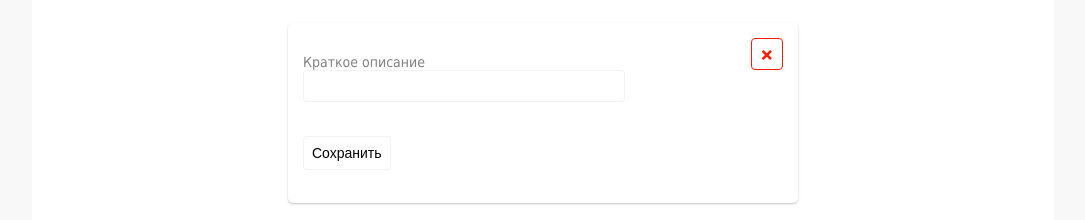
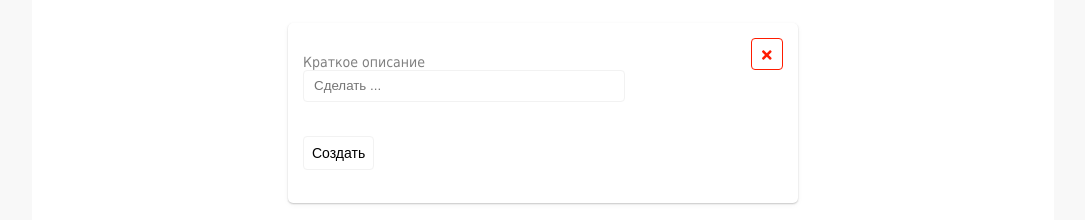
Before and after one commit to azinit/task-manager, a React (Create React App) app: page / in a window 1280 px wide. Both pictures are taken after a click on the button "Добавить". Shown: the part 227-447 px from the top of the page, without its empty margins (97-1182 px from the left). Built offline with nearby package versions, Linux system fonts and the light colour scheme; no server answers.

Commit message:
base adding

```diff
--- a/src/components/modal/modal.tsx
+++ b/src/components/modal/modal.tsx
@@ -9,19 +9,30 @@ interface Config {
         caption: string;
     };
     modalTitle: string;
+    isOpen: boolean;
 }
 
 export default class Modal extends React.Component<Partial<Config>> {
-    state = {
-        isOpen: false
-    }
-
     defaultConfig: Config = {
         btnOpen: {
             className: "",
             caption: "Open"
         },
-        modalTitle: ""
+        modalTitle: "",
+        isOpen: false
+    }
+
+    // FIXME
+    state = {
+        isOpen: this.props.isOpen ?? this.defaultConfig.isOpen
+    }
+
+    open = () => {
+        this.setState({ isOpen: true })
+    }
+
+    close = () => {
+        this.setState({ isOpen: false })
     }
 
     render() {
@@ -29,7 +40,7 @@ export default class Modal extends React.Component<Partial<Config>> {
         const modalTitle = this.props.modalTitle || this.defaultConfig.modalTitle;
         return (
             <>
-                <button className={btnOpen.className} onClick={() => this.setState({ isOpen: true })}>
+                <button className={btnOpen.className} onClick={this.open}>
                     {btnOpen.caption}
                 </button>
 
@@ -38,7 +49,7 @@ export default class Modal extends React.Component<Partial<Config>> {
                         <div className='modal-wrapper'>
                             <div className="modal-header">
                                 <h1>{modalTitle}</h1>
-                                <button className="btn btn_danger btn_square modal-close" onClick={() => this.setState({ isOpen: false })}>
+                                <button className="btn btn_danger btn_square modal-close" onClick={this.close}>
                                     <FontAwesomeIcon icon={faTimes}/>
                                 </button>
                             </div>
--- a/src/components/todo-action/todo-add/todo-add.tsx
+++ b/src/components/todo-action/todo-add/todo-add.tsx
@@ -1,22 +1,51 @@
-import React, { FormEvent } from 'react'
+import React, { FormEvent, ChangeEvent } from 'react'
 import './todo-add.scss'
 import Modal from '../../modal/modal'
 import TodoForm from '../todo-form/todo-form'
 
-const TodoAdd: React.FC = () => {
-    function onSubmit(event: FormEvent<HTMLFormElement>) {
-        event.preventDefault();
-        console.log("TODO-ADD: SUBMIT ATTEMPT");
+interface Config {
+    add(title: string): void
 }
 
+class TodoAdd extends React.Component<Config> {
+    state = {
+        value: ''
+    }
+
+    modal = React.createRef<Modal>();
+
+    onSubmit = (event: FormEvent<HTMLFormElement>) => {
+        event.preventDefault();
+        this.props.add(this.state.value);
+        this.modal.current?.close();
+        this.setState({
+            value: ''
+        })
+    }
+
+    onChange = (event: ChangeEvent<HTMLInputElement>) => {
+        this.setState({
+            value: event.target.value
+        })
+
+    }
+
+    render() {
         return (
             <Modal
                 btnOpen={{ caption: "Добавить", className: "btn btn_success btn_alt-color btn_wide" }}
                 modalTitle=""
+                ref={this.modal}
             >
-            <TodoForm onSubmit={onSubmit}/>
+                <TodoForm
+                    onSubmit={this.onSubmit}
+                    onChange={this.onChange}
+                    value={this.state.value}
+                />
             </Modal>
         )
     }
 
+}
+
 export default TodoAdd
--- a/src/components/todo-action/todo-form/todo-form.tsx
+++ b/src/components/todo-action/todo-form/todo-form.tsx
@@ -2,32 +2,43 @@ import React, { FormEvent, ChangeEvent } from 'react'
 
 interface Config {
     onSubmit(event: FormEvent<HTMLFormElement>): void;
+    onChange(event: ChangeEvent<HTMLInputElement>): void;
+    value: string;
     btnSubmit?: JSX.Element;
     initialTitle?: string;
 }
 
 const TodoForm: React.FC<Config> = (props) => {
-    const [value, setValue] = React.useState(props.initialTitle || '');
-    const [changed, setChanged] = React.useState(false);
-
-    function onChange(event: ChangeEvent<HTMLInputElement>) {
-        const actualValue = event.target.value;
-        setChanged(value !== actualValue);
-        setValue(actualValue);
-    }
-
     return (
         <form onSubmit={props.onSubmit}>
             <div className="form-group">
                 <label className="form-label" htmlFor="title">Краткое описание</label>
-                    <input className="form-input" name="title" type="text" value={value} onChange={onChange}/>
+                <input
+                    className="form-input" name="title" type="text"
+                    value={props.value} onChange={props.onChange}
+                    placeholder="Сделать ..."
+                />
                 <div className="form-notification"></div>
             </div>
             <div className="form-group">
-                    { props.btnSubmit || <button type="submit" className="btn btn_primary btn_alt-border btn_alt-color">Сохранить</button>}
+                {props.btnSubmit || <button type="submit" className="btn btn_primary btn_alt-border btn_alt-color">Создать</button>}
             </div>
         </form>
     )
 }
 
+
+/*
+export function useTodoForm(defaultTitle = '', defaultChanged = false) {
+    const [value, setValue] = React.useState(defaultTitle);
+    const [changed, setChanged] = React.useState(defaultChanged);
+
+    return {
+        value,
+        setValue,
+        changed,
+        setChanged,
+    }
+}*/
+
 export default TodoForm
--- a/src/pages/Edit.tsx
+++ b/src/pages/Edit.tsx
@@ -7,6 +7,13 @@ import { ITask } from '../interfaces';
 import { FontAwesomeIcon } from '@fortawesome/react-fontawesome';
 import { faTrashAlt } from '@fortawesome/free-solid-svg-icons';
 import Footer from '../components/footer/footer';
+
+interface ListResponse {
+    data: ITask[],
+    length: number,
+    success: boolean,
+    error: string,
+}
 
 interface RequestParameters {
     match: {
@@ -20,8 +27,31 @@ interface Config extends RouteComponentProps<any> {
 
 const Edit: React.FC<Config> = (props) => {
     const id: number = +props.match.params.id;
-    const task: ITask = initialTasks.find(task => task.id === id)!;
+    const [task, setTask] = React.useState({ id: -1, title: '' })
     const { remove } = React.useContext(TodoContext);
+    const [loading, setLoading] = React.useState(true);
+
+    React.useEffect(() => {
+        fetch('https://test.megapolis-it.ru/api/list')
+            .then(response => response.json())
+            .then((response: ListResponse) => {
+                setTask(response.data.find((task) => task.id === id)!);
+                setLoading(false);
+            })
+    }, [])
+
+    if (loading) {
+        return <div className="wrapper">
+            <div className="page">
+                <Header title="Загрузка...">
+                    <p>...</p>
+                </Header>
+                <div className="main">
+                    <p>...</p>
+                </div>
+            </div>
+        </div>
+    }
     // TODO: add styles!
     return (
         <div className='wrapper'>
@@ -34,9 +64,9 @@ const Edit: React.FC<Config> = (props) => {
                     </button>
                 </Header>
                 <div className="main">
-                    <TodoEdit task={task}/>
+                    <TodoEdit task={task} />
                 </div>
-                <Footer/>
+                <Footer />
             </div>
         </div>
     )
--- a/src/pages/List.tsx
+++ b/src/pages/List.tsx
@@ -19,6 +19,7 @@ const List: React.FC = () => {
     let success = false;
     let error = "";
 
+    // TODO: add validate alerts (success?)
     React.useEffect(() => {
         fetch('https://test.megapolis-it.ru/api/list')
           .then(response => response.json())
@@ -30,6 +31,14 @@ const List: React.FC = () => {
       }, [])
 
     function add(title: string) {
+        console.log(title);
+        /*fetch('https://test.megapolis-it.ru/api/list', {
+            method: 'POST',
+            body: JSON.stringify({title}),
+            headers: {
+                'Content-Type': 'application-json'
+            }
+        })*/
         setTasks([...tasks, {
             title,
             id: tasks.length,
@@ -51,13 +60,13 @@ const List: React.FC = () => {
             return task;
         }))
     }
-
+    // FIXME: TodoAdd({ add })
     return (
         <TodoContext.Provider value={{ add, remove, edit }}>
             <div className='wrapper'>
                 <div className="page">
                     <Header title="Список задач">
-                        <TodoAdd/>
+                        <TodoAdd add={add}/>
                     </Header>
                     <div className="main">
                         <TodoList classes="app__todo-list" tasks={tasks} />
```
Also changed, not shown: src/components/todo-action/todo-edit/todo-edit.tsx (+11 -5 lines). Lines whose indentation alone changed are shown as unchanged.
